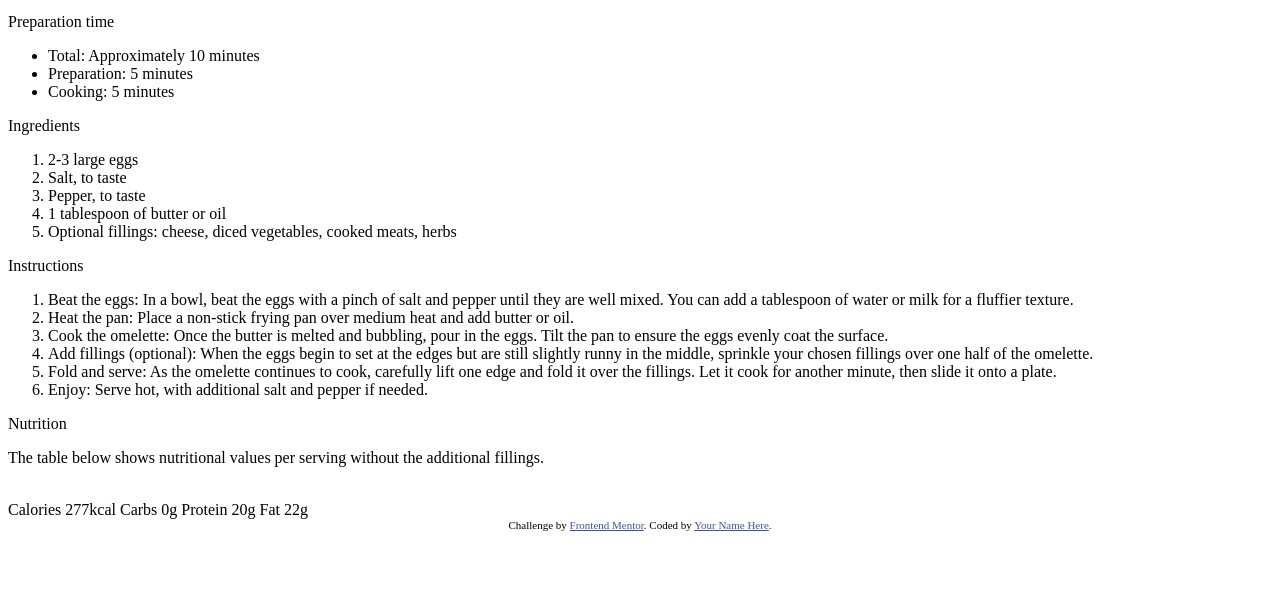
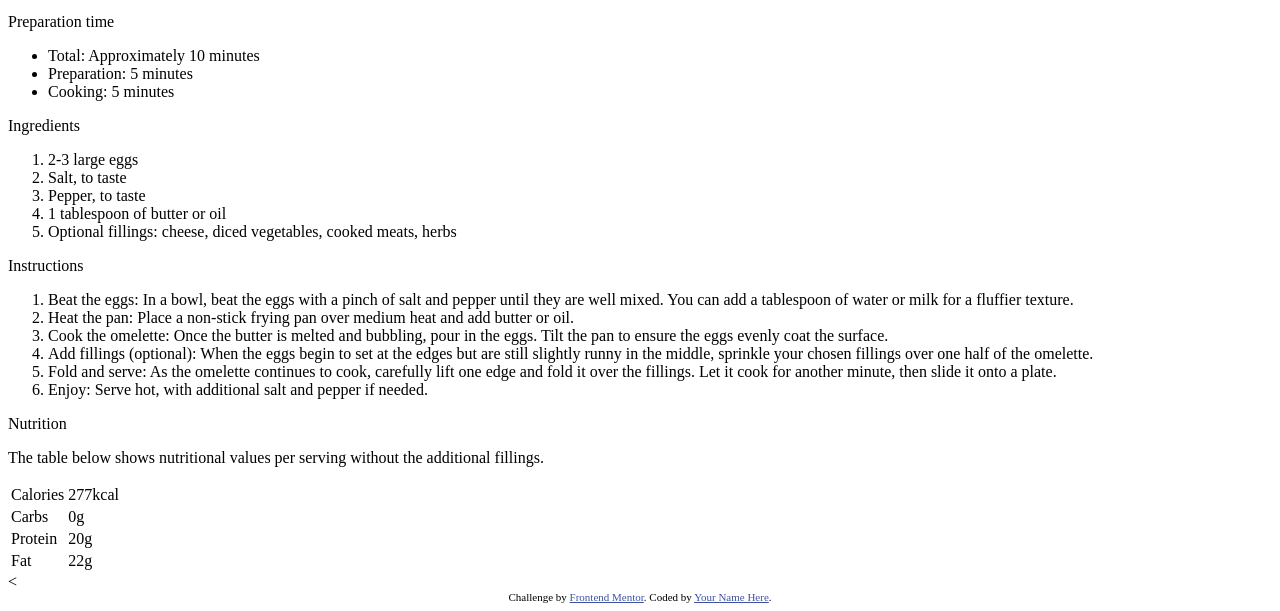
Before and after one commit to shaytcodes-mfe26/recipe-page, a plain HTML site: page index.html in a window 1280 px wide. Shown: the part 713-1324 px from the top of the page. Before the commit the page ends 1252 px from the top, so only its background shows below. Drawn offline with Linux system fonts and the light colour scheme.

Commit message:
Update index.html

```diff
--- a/index.html
+++ b/index.html
@@ -4,7 +4,8 @@
   <meta charset="UTF-8">
   <meta name="viewport" content="width=device-width, initial-scale=1.0"> <!-- displays site properly based on user's device -->
 
-  <link rel="icon" type="image/png" sizes="32x32" href="./assets/images/favicon-32x32.png">
+  <link rel="icon" type="image/png" sizes="32x32" href="favicon-32x32.png">
+  <link rel="stylesheet" href="styles.css">
 
   <title>Frontend Mentor | Recipe page</title>
 
@@ -44,57 +45,28 @@
 </ol>
 <span>Nutrition</span>
 <p>The table below shows nutritional values per serving without the additional fillings.</p>
-<table class="tg"><thead>
+
+  <table>
+    <tbody>
   <tr>
-    <th class="tg-0lax"></th>
-    <th class="tg-0lax"></th>
-  </tr></thead>
-<tbody>
-  <tr>
-    <td class="tg-0lax"></td>
-    <td class="tg-0lax"></td>
+    <td> Calories</td>
+    <td>277kcal</td>
   </tr>
   <tr>
-    <td class="tg-0lax"></td>
-    <td class="tg-0lax"></td>
+    <td>Carbs</td>
+    <td>0g</td>
   </tr>
   <tr>
-    <td class="tg-0lax"></td>
-    <td class="tg-0lax"></td>
+    <td>Protein</td>
+    <td>20g</td>
+  </tr>
+  <tr>
+    <td>Fat</td>
+    <td>22g</td>
   </tr>
 </tbody>
 </table>
-
-
-
-
-
-
-
-
-
-
-
-
-
-
-
-
-
-
-
-  Calories
-  277kcal
-
-  Carbs
-  0g
-
-  Protein
-  20g
-
-  Fat
-  22g
-
+<
   <div class="attribution">
     Challenge by <a href="https://www.frontendmentor.io?ref=challenge" target="_blank">Frontend Mentor</a>.
     Coded by <a href="#">Your Name Here</a>.
```
